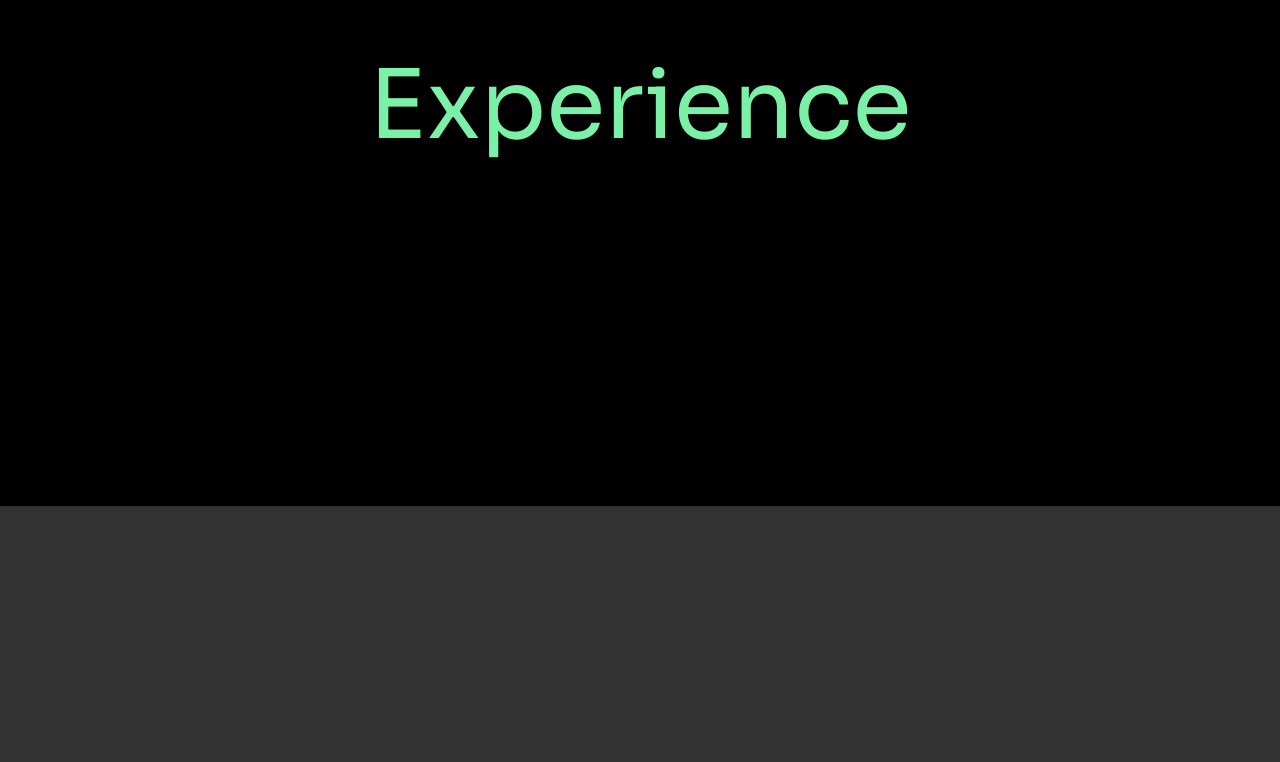
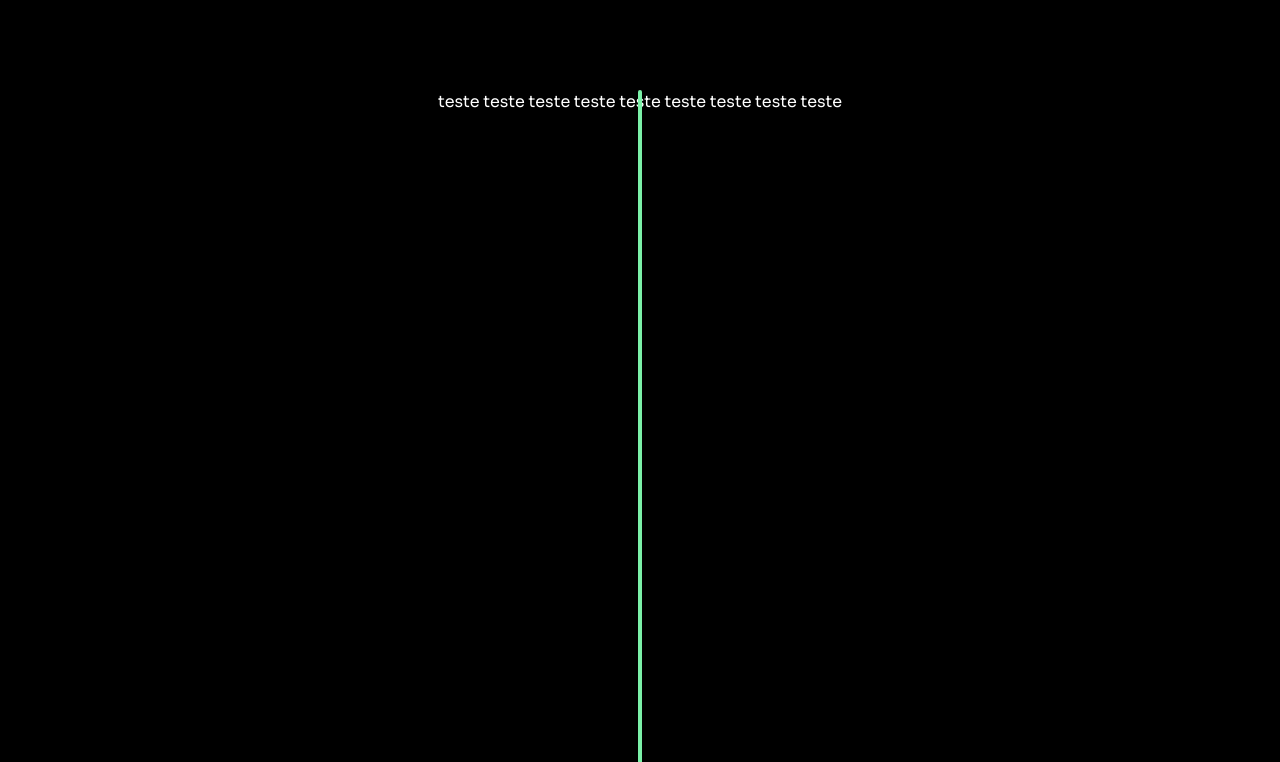
Before and after one commit to yujinishioka/portfolio, a Next.js app in the folder portfolio/: page /en in a window 1280 px wide. Shown: the part 3438-4200 px from the top of the page. Built offline with nearby package versions, Linux system fonts and the light colour scheme.

Commit message:
feat: div vertical em projetos

```diff
--- /dev/null
+++ b/portfolio/src/components/molecules/ExperienceCard.tsx
@@ -0,0 +1,5 @@
+export default function ExperienceCard () {
+  return (
+    <div>teste teste teste teste teste teste teste teste teste</div>
+  );
+}
--- /dev/null
+++ b/portfolio/src/components/molecules/ExperienceTimeline.tsx
@@ -0,0 +1,10 @@
+import ExperienceCard from "./ExperienceCard";
+
+export default function ExperienceTimeline() {
+  return (
+    <div className="relative flex flex-col min-h-screen mt-24">
+      <div className="absolute left-0 top-0 w-[4px] h-full -translate-x-1/2 transform rounded-full bg-green-300 md:left-1/2" />
+      <ExperienceCard />
+    </div>
+  )
+}
--- a/portfolio/src/components/molecules/ProjectCard.tsx
+++ b/portfolio/src/components/molecules/ProjectCard.tsx
@@ -1,8 +1,8 @@
 'use client';
 
-import { motion } from 'framer-motion';
 import Image from 'next/image';
 import useEmblaCarousel from 'embla-carousel-react';
+import { motion } from 'framer-motion';
 import Html from '@/components/atoms/Html';
 import {
   Dialog,
@@ -38,14 +38,13 @@ export default function ProjectCard({
   technologiesText?: string;
 }>) {
   const [emblaRef] = useEmblaCarousel({ loop: true });
-
   return (
     <Dialog>
       <DialogTrigger asChild>
         <motion.div
           initial={{ opacity: 0, y: 20 }}
           whileInView={{ opacity: 1, y: 0 }}
-          viewport={{ once: true, amount: 0.8 }}
+          viewport={{ once: true, margin: "-100px" }}
           transition={{ duration: 0.5, ease: 'easeOut' }}
           className="group h-full flex flex-col items-center border border-gray-800 shadow cursor-pointer transition overflow-hidden md:rounded-lg md:rounded-tr-[8rem]"
         >
@@ -64,7 +63,6 @@ export default function ProjectCard({
           <p className="pt-2 pb-8 text-center max-w-[85%] lg:text-lg">{header}</p>
         </motion.div>
       </DialogTrigger>
-
       <DialogContent className="w-full !max-w-4xl bg-radial-[at_40%_40%] from-green-800 to-black text-white border-gray-600 overflow-hidden">
         <div className="md:grid md:grid-cols-4 md:gap-4">
           <DialogHeader className="text-start md:col-span-3">
@@ -72,7 +70,6 @@ export default function ProjectCard({
             <DialogDescription className="text-sm text-gray-400">{header}</DialogDescription>
             <Html text={description} className="text-sm text-gray-400" />
           </DialogHeader>
-
           <div className="space-y-4 md:col-span-1">
             <div className="flex flex-wrap gap-2 mt-1">
               {tags.map((tag) => (
@@ -103,7 +100,6 @@ export default function ProjectCard({
             )}
           </div>
         </div>
-
         {images && images.length > 1 && (
           <div className="py-2 bg-black border border-gray-900 rounded-2xl">
             <div className="embla overflow-hidden px-4">
--- a/portfolio/src/components/organisms/Experience.tsx
+++ b/portfolio/src/components/organisms/Experience.tsx
@@ -1,11 +1,13 @@
 import { useTranslations } from 'next-intl';
+import ExperienceTimeline from '@/components/molecules/ExperienceTimeline';
 
 export default function Experience() {
   const t = useTranslations('Experience');
 
   return (
-    <section className="flex flex-col w-full min-h-screen items-center justify-center bg-black text-white">
+    <section className="flex flex-col w-full min-h-screen py-48 items-center justify-center bg-black text-white">
       <h2 id="experience" className="text-green-300 text-4xl scroll-mt-24 md:text-6xl lg:text-8xl">{t('title')}</h2>
+      <ExperienceTimeline />
     </section>
   )
 }
```
